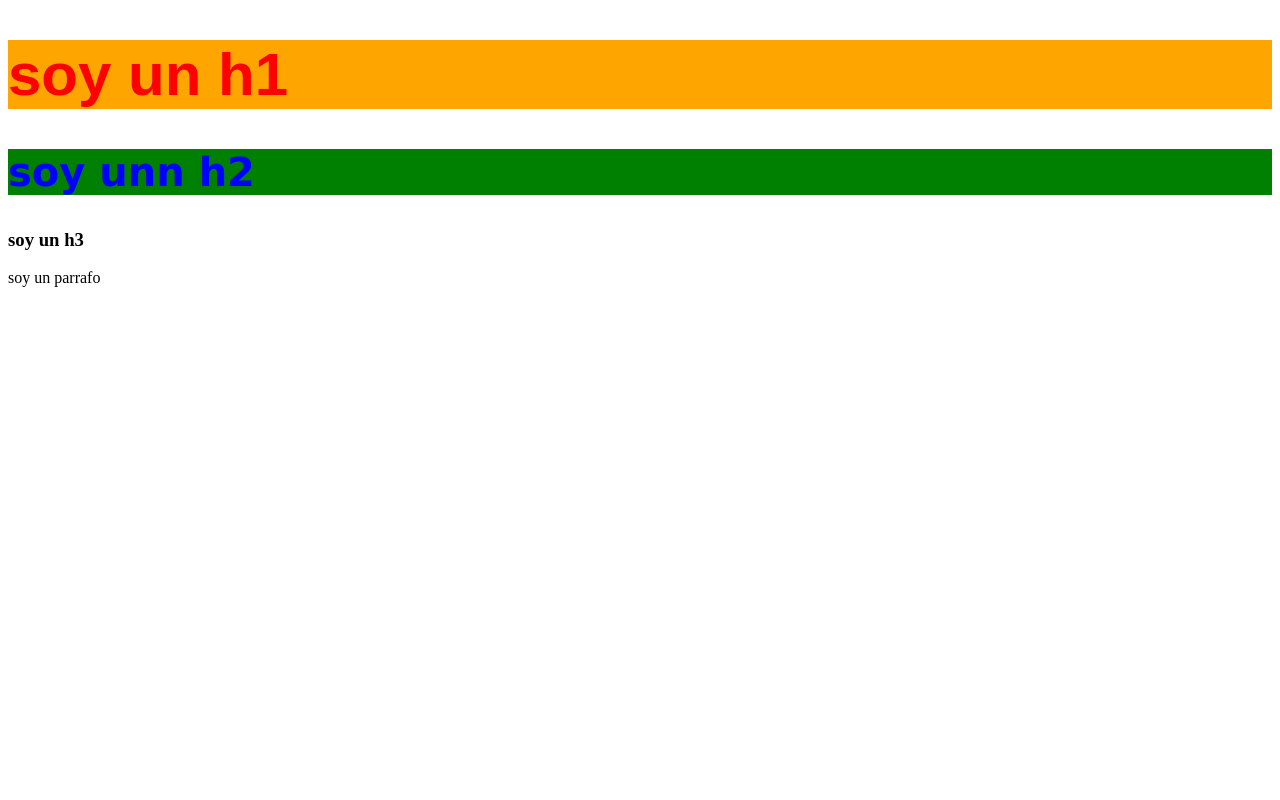
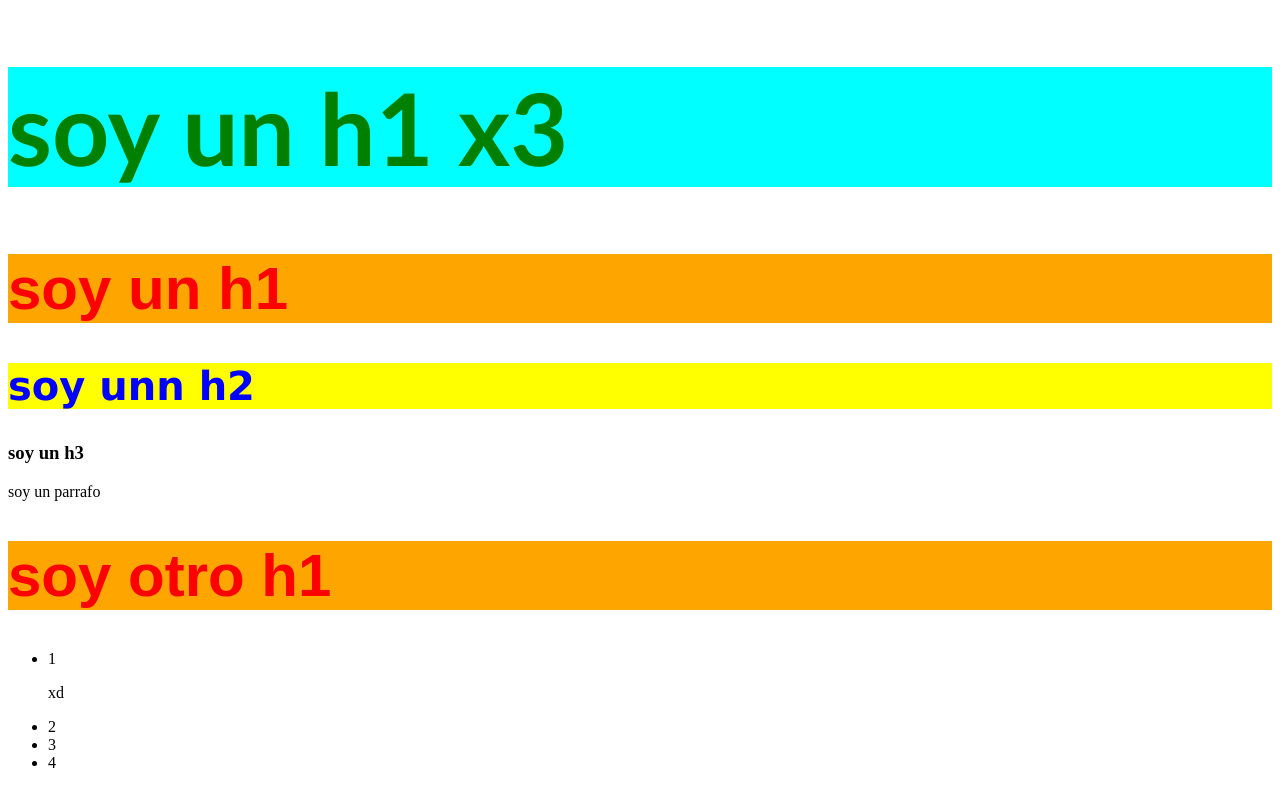
Before and after one commit to hallzyx/CodiGO, a plain HTML site: page code_9/index.html in a window 1280 px wide. Drawn offline with Linux system fonts and the light colour scheme.

Commit message:
Navegando entre selectores con js

```diff
--- a/code_9/index.html
+++ b/code_9/index.html
@@ -13,11 +13,22 @@
 
 <body>
 
-
+    <div>
+        <h1>soy un h1 x3</h1>
+    </div>
     <h1>soy un h1</h1>
     <h2>soy unn h2</h2>
     <h3>soy un h3</h3>
     <p>soy un parrafo</p>
+    <h1>soy otro h1</h1>
+
+
+    <ul>
+        <li class="li_1">1 <p>xd</p></li>
+        <li class="li_2">2</li>
+        <li class="li_3">3</li>
+        <li class="li_4">4</li>
+    </ul>
 
     <script src="node.js">
 
--- a/code_9/node.js
+++ b/code_9/node.js
@@ -1,13 +1,27 @@
 function core(nod,col,fonts,backs,fontf){
     let token;
-    token=document.querySelector(nod);
+    token=document.querySelectorAll(nod);
 
-    token.style.color=col;
-    token.style.fontSize=fonts+"px";
-    token.style.background=backs;
-    token.style.fontFamily=fontf
-}
+    for(let t=0; t<token.length;t++){
+        token[t].style.color=col;
+        token[t].style.fontSize=fonts+"px";
+        token[t].style.background=backs;
+        token[t].style.fontFamily=fontf;
+    }
+    }
+
+
 
 
 core("h1","red",60,"orange","Arial");
-core("h2","blue",40,"green","Verdana");
+core("h2","blue",40,"yellow","Verdana");
+core("div h1","green",100,"cyan", "calibri")
+
+
+const lista = document.querySelector("ul");
+let n=1;
+const elementos= lista.querySelectorAll("li");
+
+console.log(elementos[2].previousElementSibling);
+
+console.log(elementos[1].parentElement.parentElement.querySelector("h3"));
```
